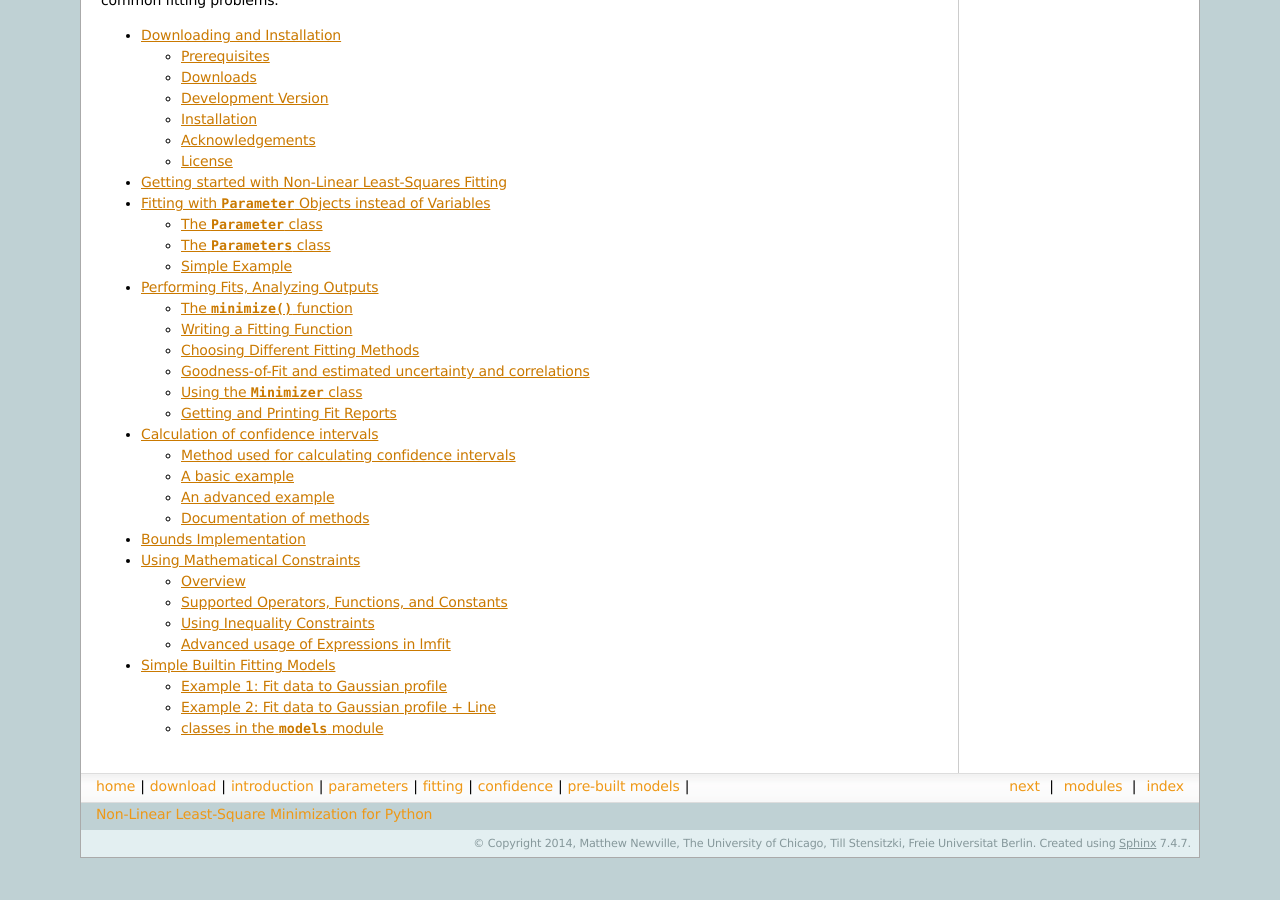
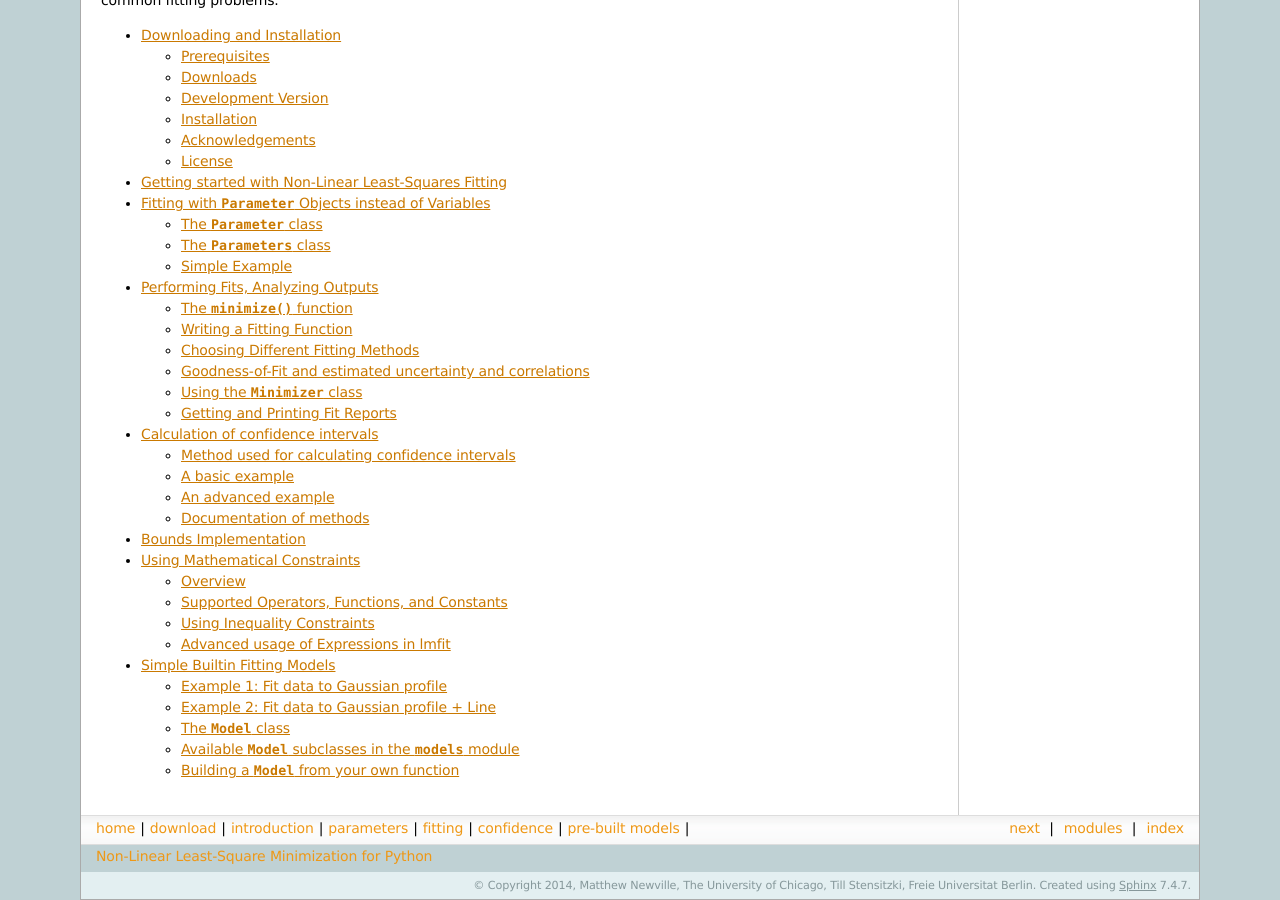
Before and after one commit to lmfit/lmfit-py, a Sphinx documentation site: the page built from doc/index.rst, in a window 1280 px wide and 900 px high, scrolled down 807 px. Built offline with Sphinx 7.4.7, drawn with Linux system fonts in a browser that asks for light colours; before the commit the page ends 1665 px from its top, so only the background shows below that; some of the changed lines change nothing that is shown.

Commit message:
some doc improvements

```diff
--- a/doc/models.rst
+++ b/doc/models.rst
@@ -19,20 +19,29 @@
 Example 1: Fit data to Gaussian profile
 ===========================================
 
-Let's start with a very simple example.  We'll read data from a text data
-file, and fit it to a Gaussian peak.  A script to do this (included in the
-``examples`` folder with the source code) might look like this:
+Let's start with a simple and common example of fitting data to a Gaussian
+peak.  Of course, we could define a model Gaussian function, define the
+Parameters that go into and build a residual function.  But since many
+people are likely to want to do such fits, it's useful xto set up such a
+model once, especially if done in such away as to be easy to extend.
+
+The :class:`GaussianModel` class provides a model function for a Gaussian
+profile, the set of Parameters needed for this model.  It also has built-in
+functions for guessing starting values for the Parameters based on some
+data, and fitting the model to a set of data.  This will give a very simple
+interface to fitting data to this well-known function.  Here's a script to
+do this (included in the ``examples`` folder with the source code):
+
 
 .. literalinclude:: ../examples/models_doc1.py
 
-First, we read in the data for 'x' and 'y', then build a Gaussian model.
-This `model` automatically contains all the Parameters for a Gaussian line
-shape -- it has parameters named ``amplitude``, ``center``, and ``sigma``.
-We then expliticly tell the model to guess initial starting values for
-these parameters based on the data arrays.  We then , and save the model
-predicted with these initial Parameter values.  We then perform a fit, and
-print out the results, and display the data, best-fit and initial guess
-graphically.  The printed output will be (approximately)::
+After some imports, we read in the data for ``x`` and ``y`` from a text
+file. We then create a Gaussian model.  This will automatically contains
+all the Parameters for a Gaussian line shape -- it has parameters named
+``amplitude``, ``center``, and ``sigma``.  We then tell this model to guess
+initial starting values for these parameters based on the data arrays.  We
+then run the :meth:`fit` method of the model, and print out the results,
+which will look like this::
 
     [[Variables]]
          amplitude:     8.880221 +/- 0.1135958 (1.28%) initial =  10.90974
@@ -42,21 +51,30 @@
     [[Correlations]] (unreported correlations are <  0.250)
         C(amplitude, sigma)          =  0.577
 
-and the resulting plot will look like:
+You can see here that the model created Parameters named ``amplitude``,
+``center``, and ``sigma`` for the Gaussian model, and a parameter named
+``fwhm``, constrained with ``sigma`` to report Full Width at Half Maximum.
+Finally, we display the data, best fit and initial guess graphically --
+note that both the initial and best fit are preserved in the ``result``
+returned by :meth:`fit` method.
 
 .. image:: _images/models_doc1.png
    :target: _images/models_doc1.png
    :width: 85%
 
-which shows a good fit (the data were simulated, and shown in blue dots,
-with the best fit as a solid red line, and the initial fit in black dashed
-line).
+which shows the data in blue dots, the best fit as a solid red line, and
+the initial fit in black dashed line.  You can also see from the results
+that the starting guess were a pretty good estimate for this simple data
+set.
 
-You can see here that the model created Parameters named ``amplitude``,
-``center``, and ``sigma`` for the Gaussian model, and a parameter named
-``fwhm``, constrained with ``sigma`` to report Full Width at Half Maximum.
-You can also see from the results that the starting guess were a pretty
-good estimate for this simple data set.
+We emphasize here that the fit to this pre-built model really took 3
+lines of code::
+
+    model = GaussianModel()
+    model.guess_starting_values(y, x=x)
+    result = model.fit(y, x=x)
+
+Of course, some models are necessarily mode complicated.
 
 
 Example 2: Fit data to Gaussian profile + Line
@@ -71,15 +89,16 @@
 .. literalinclude:: ../examples/models_doc2.py
 
 
-Here, we start with a :class:`GaussianModel` as before and use the built-in
-method to guess starting values.  But then we create a :class:`LinearModel`
-(with parameters named ``slope`` and ``intercept``), and add this to the
-:class:`GaussianModel` with just::
+This is only slightly more complicated than the script above.  Here, we
+start with a :class:`GaussianModel` as before and use the built-in method
+to guess starting values.  But then we create a :class:`LinearModel` (which
+has parameters named ``slope`` and ``intercept``), and add this to the
+:class:`GaussianModel` with the simple::
 
     total = gauss + line
 
-and call it's :meth:`fit` method.   That will fit all the parameters,
-reporting results of::
+and call the :meth:`fit` method of the combined model ``total``.  That will
+fit all the parameters, reporting results of::
 
     [[Variables]]
          amplitude:     8.459308 +/- 0.1241455 (1.47%) initial =  11.96192
@@ -91,32 +110,77 @@
     [[Correlations]] (unreported correlations are <  0.250)
         C(amplitude, sigma)          =  0.666
 
-and showing a plot like this:
-
+and give a plot like this:
 
 .. image:: _images/models_doc2.png
    :target: _images/models_doc2.png
    :width: 85%
 
-again showing (simulated) data shown in blue dots,
-with the best fit as a solid red line, and the initial fit in black dashed
-line.
+again showing (simulated) data shown in blue dots, with the best fit as a
+solid red line, and the initial fit in black dashed line.
+
+The emphasis here is that not only is fitting to a single pre-defined
+function a simple matter, but that fitting to a model built up of several
+pre-defined functions is not much more difficult.
 
 
-
-classes in the :mod:`models` module
+The :class:`Model` class
 =======================================
 
-Several fitting models are available
+The :class:`Model` class is the most general way to wrap a pre-defined
+function as a fitting model.  All the models described in this chapter are
+derived from it.
+
+
+.. class:: Model(func[, independent_vars=None[, param_names=None[, missing=None[, prefix=''[, components=None]]]]])
+
+        Create a model based on the user-supplied function.  This uses a
+        fair amount of introspection, automatically converting argument
+        names to Parameter names.
+
+        :param func: function to be wrapped
+	:type func: callable
+	:param independent_vars: list of argument names to ``func`` that are independent variables.
+	:type independent_vars: ``None`` (default) or list of strings.
+        :param param_names: list of argument names to ``func`` that should be made into Parameters.
+        :type param_names: ``None`` (default) or list of strings
+	:param missing: how to handle missing values.
+	:type missing: one of ``None`` (default), 'drop', or 'raise'
+	:param prefix: prefix to add to all parameter names to distinguish components.
+	:type prefix: string
+	:param components: list of model components for a composite fit (usually handled internally).
+	:type components: ``None`` or default.
+
+
+        Parameter names are inferred from the function arguments,
+        and a residual function is automatically constructed.
+
+        Example
+        -------
+        >>> def decay(t, tau, N):
+        ...     return N*np.exp(-t/tau)
+        ...
+        >>> my_model = Model(decay, independent_vars=['t'])
+
+            None: Do not check for null or missing values (default)
+            'drop': Drop null or missing observations in data.
+                if pandas is installed, pandas.isnull is used, otherwise
+                numpy.isnan is used.
+            'raise': Raise a (more helpful) exception when data contains null
+                or missing values.
+
+
+Available :class:`Model` subclasses in the :mod:`models` module
+====================================================================
+
+Several fitting models are pre-built and available in the :mod:`models` module.
+
 
 .. class:: GaussianModel()
 
 .. class:: LorentzianModel()
 
 .. class:: VoigtModel()
-
-.. class:: PeakModel()
-
 
 .. class:: ExponentialModel()
 
@@ -127,3 +191,8 @@
 
 
 .. class:: RectangleModel()
+
+
+
+Building a  :class:`Model` from your own function
+=============================================================
```
